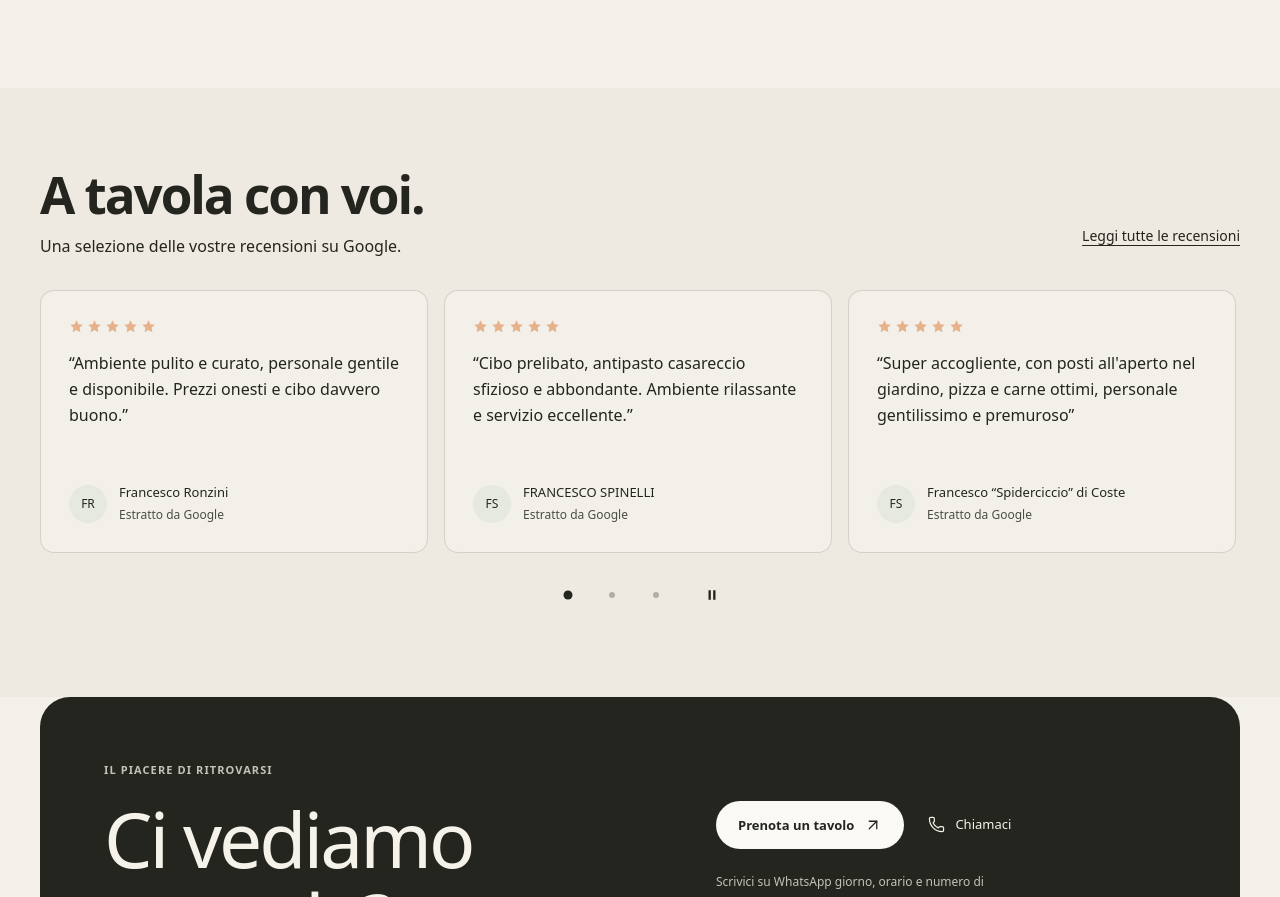
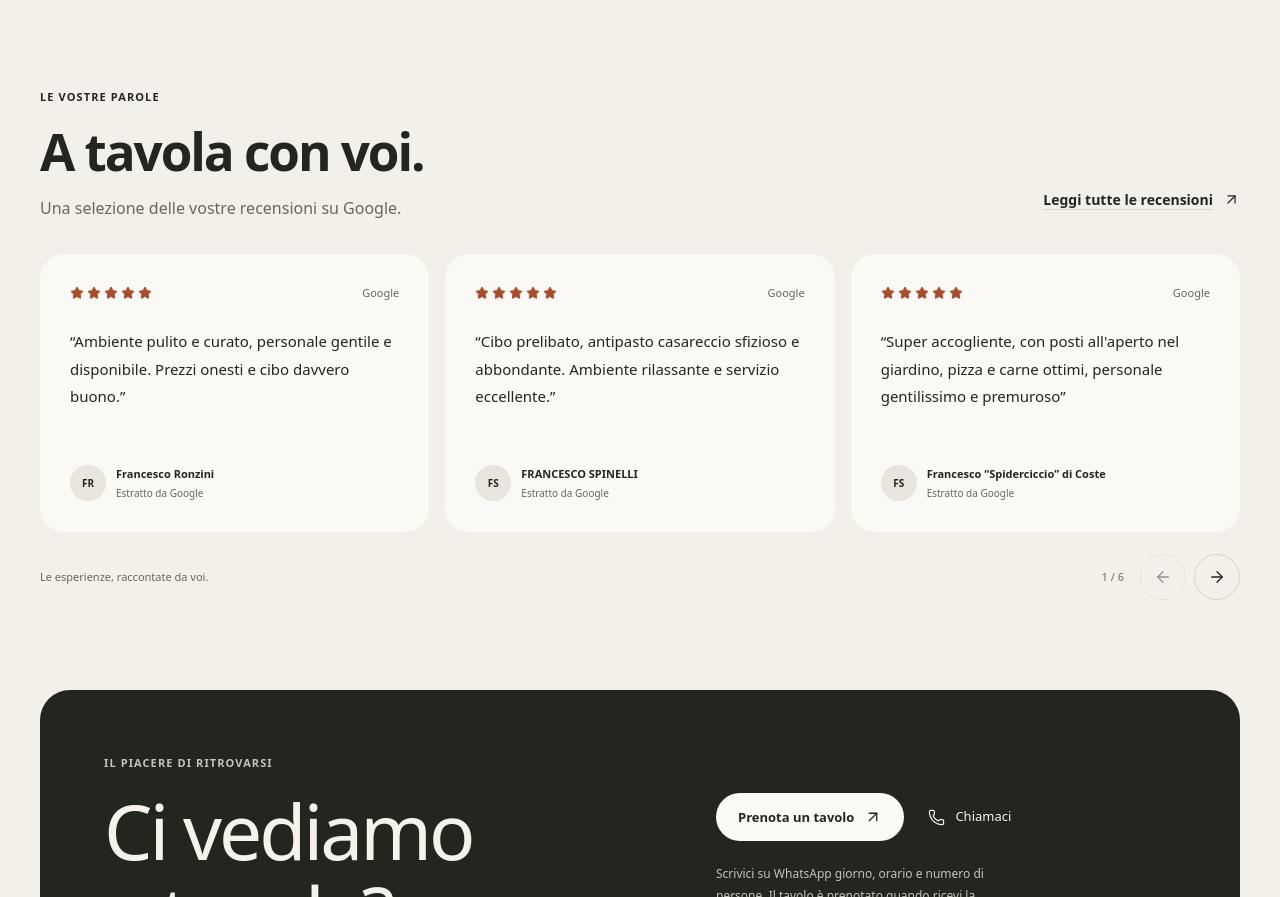
Before and after one commit to FrancescoPalasciano/richardus, a Next.js app: page / in a window 1280 px wide. Shown: the part 4100-4997 px from the top of the page. Built offline with nearby package versions, Linux system fonts and the light colour scheme.

Commit message:
feat: unify reviews maps and legal page presentation

```diff
--- a/src/components/DishCarousel.tsx
+++ b/src/components/DishCarousel.tsx
@@ -15,9 +15,11 @@ import styles from "@/app/Home.module.css";
 export default function DishCarousel({
   children,
   label = "I piatti Richardus",
+  hint = "Da assaggiare. Da condividere.",
 }: {
   children: ReactNode;
   label?: string;
+  hint?: string;
 }) {
   const reduce = useReducedMotion();
   const [ref, api] = useEmblaCarousel({
@@ -67,7 +69,7 @@ export default function DishCarousel({
         <div className={styles.carouselTrack}>{children}</div>
       </div>
       <div className={`${styles.carouselControls} carousel-controls`}>
-        <p>Da assaggiare. Da condividere.</p>
+        <p>{hint}</p>
         <div>
           <span
             className={styles.carouselCount}
--- a/src/components/ReviewsCarousel.module.css
+++ b/src/components/ReviewsCarousel.module.css
@@ -1,43 +1,69 @@
-.carousel { min-width: 0; }
-.track {
-  --per-view: 1;
-  display: grid;
-  grid-auto-flow: column;
-  grid-auto-columns: 88%;
-  gap: 16px;
-  overflow-x: auto;
-  overscroll-behavior-x: contain;
-  scroll-snap-type: x mandatory;
-  scrollbar-width: none;
-  padding: 4px 2px 8px;
+.section {
+  padding-bottom: var(--section-space);
 }
-.track::-webkit-scrollbar { display: none; }
-.track:focus-visible { outline: 2px solid var(--accent); outline-offset: 4px; }
 .card {
   display: flex;
   flex-direction: column;
-  margin: 0;
-  padding: clamp(1.25rem, 2.5vw, 1.75rem);
-  border: 1px solid color-mix(in oklch, var(--foreground) 15%, transparent);
-  border-radius: 14px;
-  background: var(--background);
-  scroll-snap-align: start;
+  flex: 0 0 88%;
   min-width: 0;
+  padding: 28px;
+  background: var(--surface);
+  border-radius: var(--radius-lg);
 }
-.stars { display: flex; gap: 3px; color: var(--accent); margin-bottom: 1rem; }
-.quote { font-size: 1rem; line-height: 1.65; margin: 0 0 1.75rem; }
-.caption { display: flex; align-items: center; gap: .75rem; margin-top: auto; }
-.avatar { display: grid; place-items: center; flex-shrink: 0; width: 38px; height: 38px; border-radius: 50%; background: #e6e9df; color: var(--brand-green); font-size: .75rem; font-weight: 500; }
-.author { display: block; font-size: .8125rem; font-weight: 500; line-height: 1.4; }
-.source { display: block; font-size: .75rem; margin-top: .2rem; color: color-mix(in oklch, var(--foreground) 78%, var(--background)); }
-.controls { display: flex; justify-content: center; align-items: center; gap: .75rem; margin-top: .75rem; }
-.dots { display: flex; }
-.dots button, .play { display: grid; place-items: center; height: 44px; cursor: pointer; }
-.dots button { width: 26px; }
-.dots span { width: 6px; height: 6px; border-radius: 50%; background: color-mix(in oklch, var(--foreground) 30%, transparent); transition: transform var(--motion-feedback) var(--ease-out-quart), background var(--motion-feedback); }
-.dots [aria-current="true"] span { transform: scale(1.5); background: var(--brand-green); }
-.play { width: 44px; color: var(--foreground); }
-@media (hover: hover) { .dots button:hover span { background: var(--accent); } .play:hover { color: var(--accent); } }
-@media (min-width: 640px) { .track { --per-view: 2; grid-auto-columns: calc((100% - 16px) / 2); } .dots button { width: 44px; } }
-@media (min-width: 1024px) { .track { --per-view: 3; grid-auto-columns: calc((100% - 32px) / 3); } }
-@media (prefers-reduced-motion: reduce) { .dots span { transition: none; } }
+.stars {
+  display: flex;
+  align-items: center;
+  gap: 3px;
+  color: var(--primary);
+}
+.stars > span {
+  margin-left: auto;
+  font-size: 11px;
+  color: var(--muted-foreground);
+}
+.card blockquote {
+  font-size: 15px;
+  line-height: 1.85;
+  margin-block: 26px;
+}
+.card figcaption {
+  display: flex;
+  gap: 10px;
+  align-items: center;
+  margin-top: auto;
+}
+.avatar {
+  display: grid;
+  place-items: center;
+  width: 36px;
+  height: 36px;
+  border-radius: var(--radius-pill);
+  background: var(--surface-secondary);
+  flex-shrink: 0;
+  font-size: 10px;
+  font-weight: 600;
+}
+.card figcaption > span:last-child {
+  display: grid;
+  gap: 3px;
+}
+.card figcaption strong {
+  font-size: 11px;
+  font-weight: 600;
+  line-height: 1.6;
+}
+.card figcaption > span > span {
+  font-size: 10px;
+  color: var(--muted-foreground);
+}
+@media (min-width: 600px) {
+  .card {
+    flex-basis: 47%;
+  }
+}
+@media (min-width: 1024px) {
+  .card {
+    flex-basis: calc((100% - 32px) / 3);
+    padding: 30px;
+  }
+}
--- a/src/components/ReviewsCarousel.tsx
+++ b/src/components/ReviewsCarousel.tsx
@@ -1,109 +1,42 @@
-"use client";
-
-import { useEffect, useRef, useState } from "react";
+import { Star } from "lucide-react";
 import { reviews } from "@/data/reviews";
+import DishCarousel from "./DishCarousel";
 import styles from "./ReviewsCarousel.module.css";
 
 export default function ReviewsCarousel() {
-  const root = useRef<HTMLDivElement>(null);
-  const track = useRef<HTMLDivElement>(null);
-  const positions = useRef([0]);
-  const pointerPaused = useRef(false);
-  const [active, setActive] = useState(0);
-  const [pages, setPages] = useState(8);
-  const [paused, setPaused] = useState(false);
-  const [hovered, setHovered] = useState(false);
-  const [visible, setVisible] = useState(false);
-  const [reduced, setReduced] = useState(true);
-
-  useEffect(() => {
-    const media = window.matchMedia("(prefers-reduced-motion: reduce)");
-    const motion = () => setReduced(media.matches);
-    motion();
-    media.addEventListener("change", motion);
-    let intersecting = false;
-    const visibility = () => setVisible(intersecting && !document.hidden);
-    const observer = new IntersectionObserver(([entry]) => {
-      intersecting = entry.isIntersecting;
-      visibility();
-    }, { threshold: 0.25 });
-    if (root.current) observer.observe(root.current);
-    document.addEventListener("visibilitychange", visibility);
-    const measure = () => {
-      const element = track.current;
-      if (!element) return;
-      const perView = Number(getComputedStyle(element).getPropertyValue("--per-view")) || 1;
-      const cards = Array.from(element.children) as HTMLElement[];
-      positions.current = cards.filter((_, index) => index % perView === 0)
-        .map((card) => Math.min(card.offsetLeft - cards[0].offsetLeft, element.scrollWidth - element.clientWidth));
-      setPages(positions.current.length);
-      setActive(0);
-      element.scrollTo({ left: 0, behavior: "instant" });
-    };
-    const resize = new ResizeObserver(measure);
-    if (track.current) resize.observe(track.current);
-    return () => {
-      observer.disconnect();
-      resize.disconnect();
-      media.removeEventListener("change", motion);
-      document.removeEventListener("visibilitychange", visibility);
-    };
-  }, []);
-
-  useEffect(() => {
-    if (paused || hovered || !visible || reduced) return;
-    const timer = window.setTimeout(() => {
-      track.current?.scrollTo({ left: positions.current[(active + 1) % pages], behavior: "smooth" });
-    }, 8000);
-    return () => window.clearTimeout(timer);
-  }, [active, pages, paused, hovered, visible, reduced]);
-
-  function move(page: number) {
-    setPaused(true);
-    track.current?.scrollTo({ left: positions.current[(page + pages) % pages], behavior: reduced ? "instant" : "smooth" });
-  }
-
   return (
-    <div ref={root} className={styles.carousel} role="region" aria-roledescription="carosello" aria-label="Recensioni degli ospiti"
-      onPointerEnter={(event) => { if (event.pointerType === "mouse") setHovered(true); }}
-      onPointerLeave={() => setHovered(false)}
-      onFocusCapture={(event) => { if (!event.currentTarget.contains(event.relatedTarget)) setPaused(true); }}>
-      <div ref={track} className={styles.track} id="review-slides" tabIndex={0} aria-label="Scorri le recensioni, oppure usa le frecce della tastiera"
-        onPointerDown={() => setPaused(true)}
-        onKeyDown={(event) => {
-          if (event.key === "ArrowRight" || event.key === "ArrowLeft") {
-            event.preventDefault();
-            move(active + (event.key === "ArrowRight" ? 1 : -1));
-          }
-        }}
-        onScroll={() => {
-          const left = track.current?.scrollLeft ?? 0;
-          setActive(positions.current.reduce((closest, position, index, all) => Math.abs(position - left) < Math.abs(all[closest] - left) ? index : closest, 0));
-        }}>
-        {reviews.map((review, index) => (
-          <figure key={review.author} className={styles.card} role="group" aria-roledescription="slide" aria-label={(index + 1) + " di " + reviews.length}>
-            <div className={styles.stars} role="img" aria-label="5 stelle su 5">
-              {Array.from({ length: 5 }, (_, star) => <svg key={star} width="15" height="15" viewBox="0 0 24 24" fill="currentColor" aria-hidden="true"><path d="m12 2 3.09 6.26L22 9.27l-5 4.87L18.18 21 12 17.77 5.82 21 7 14.14 2 9.27l6.91-1.01Z" /></svg>)}
-            </div>
-            <blockquote lang={"lang" in review ? review.lang : "it"} className={styles.quote}>“{review.quote}”</blockquote>
-            <figcaption className={styles.caption}>
-              <span className={styles.avatar} aria-hidden="true">{review.author.split(" ").filter(Boolean).slice(0, 2).map(word => word.match(/\p{L}/u)?.[0] ?? "").join("").toUpperCase()}</span>
-              <span><span className={styles.author}>{review.author}</span><span className={styles.source}>Estratto da Google</span></span>
-            </figcaption>
-          </figure>
-        ))}
-      </div>
-      <div className={styles.controls}>
-        <div className={styles.dots} aria-label="Gruppi di recensioni">
-          {Array.from({ length: pages }, (_, page) => <button key={page} type="button" aria-label={"Mostra gruppo " + (page + 1) + " di " + pages} aria-current={page === active ? "true" : undefined} onClick={() => move(page)}><span /></button>)}
-        </div>
-        {!reduced && <button type="button" className={styles.play}
-          onPointerDown={() => { pointerPaused.current = paused; }}
-          onClick={(event) => setPaused(event.detail > 0 ? !pointerPaused.current : !paused)}
-          aria-label={paused ? "Avvia lo scorrimento automatico" : "Metti in pausa lo scorrimento automatico"}>
-          <svg width="14" height="14" viewBox="0 0 24 24" fill="currentColor" aria-hidden="true">{paused ? <path d="m7 4 14 8-14 8Z" /> : <path d="M6 4h4v16H6zm8 0h4v16h-4z" />}</svg>
-        </button>}
-      </div>
-    </div>
+    <DishCarousel
+      label="Recensioni degli ospiti"
+      hint="Le esperienze, raccontate da voi."
+    >
+      {reviews.map((review) => (
+        <figure key={review.author} className={styles.card}>
+          <div className={styles.stars} role="img" aria-label="5 stelle su 5">
+            {Array.from({ length: 5 }, (_, i) => (
+              <Star key={i} size={14} fill="currentColor" aria-hidden="true" />
+            ))}
+            <span>Google</span>
+          </div>
+          <blockquote lang={"lang" in review ? review.lang : "it"}>
+            “{review.quote}”
+          </blockquote>
+          <figcaption>
+            <span className={styles.avatar} aria-hidden="true">
+              {review.author
+                .split(" ")
+                .filter(Boolean)
+                .slice(0, 2)
+                .map((word) => word.match(/\p{L}/u)?.[0] ?? "")
+                .join("")
+                .toUpperCase()}
+            </span>
+            <span>
+              <strong>{review.author}</strong>
+              <span>Estratto da Google</span>
+            </span>
+          </figcaption>
+        </figure>
+      ))}
+    </DishCarousel>
   );
 }
--- a/src/components/ReviewsSection.tsx
+++ b/src/components/ReviewsSection.tsx
@@ -1,19 +1,33 @@
+import { ArrowUpRight } from "lucide-react";
 import ReviewsCarousel from "./ReviewsCarousel";
+import { SectionHeading } from "@/components/ui/surfaces";
 import { restaurant } from "@/lib/restaurant";
+import styles from "./ReviewsCarousel.module.css";
 
 export default function ReviewsSection() {
   return (
-    <section id="recensioni" aria-labelledby="reviews-title" className="scroll-mt-28 bg-[#eeeae1]">
-      <div className="mx-auto max-w-7xl px-6 py-14 md:px-10 md:py-20">
-        <div className="mb-7 flex flex-wrap items-end justify-between gap-x-8 gap-y-3">
-          <div>
-            <h2 id="reviews-title" className="text-[clamp(2.25rem,4vw,3.5rem)] leading-[1.05]">A tavola con voi.</h2>
-            <p className="mt-3 text-base">Una selezione delle vostre recensioni su Google.</p>
-          </div>
-          <a href={restaurant.reviews} target="_blank" rel="noopener noreferrer" className="inline-flex min-h-11 items-center text-sm font-medium underline underline-offset-4">Leggi tutte le recensioni</a>
-        </div>
-        <ReviewsCarousel />
-      </div>
+    <section
+      id="recensioni"
+      aria-labelledby="reviews-title"
+      className={`container ${styles.section}`}
+    >
+      <SectionHeading
+        id="reviews-title"
+        eyebrow="Le vostre parole"
+        title="A tavola con voi."
+        description="Una selezione delle vostre recensioni su Google."
+      >
+        <a
+          href={restaurant.reviews}
+          target="_blank"
+          rel="noopener noreferrer"
+          className="text-link"
+        >
+          Leggi tutte le recensioni{" "}
+          <ArrowUpRight size={17} aria-hidden="true" />
+        </a>
+      </SectionHeading>
+      <ReviewsCarousel />
     </section>
   );
 }
```
Also changed, not shown: src/components/GoogleMap.tsx (+71 -15 lines), src/components/LegalPage.tsx (+17 -13 lines).
